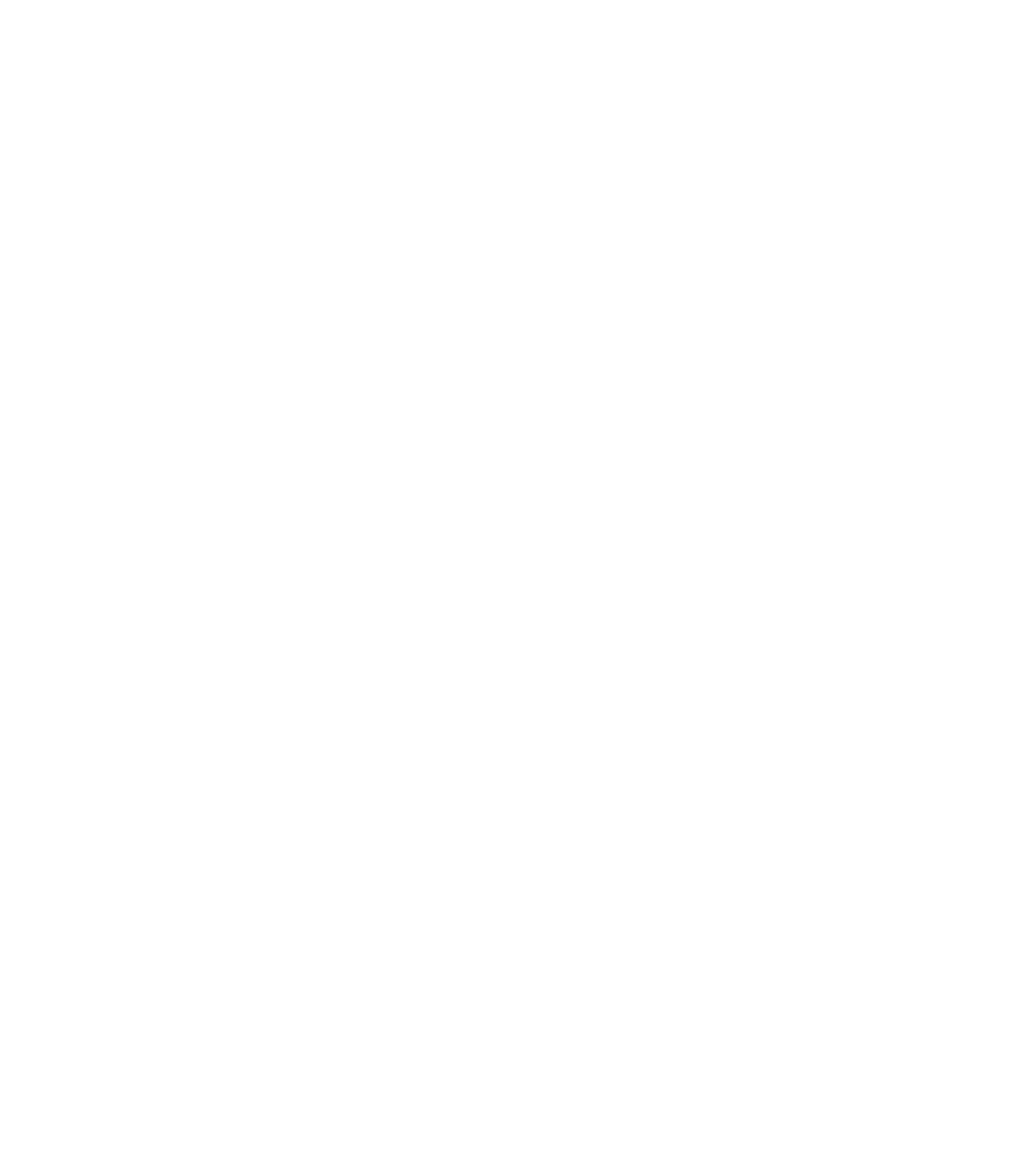
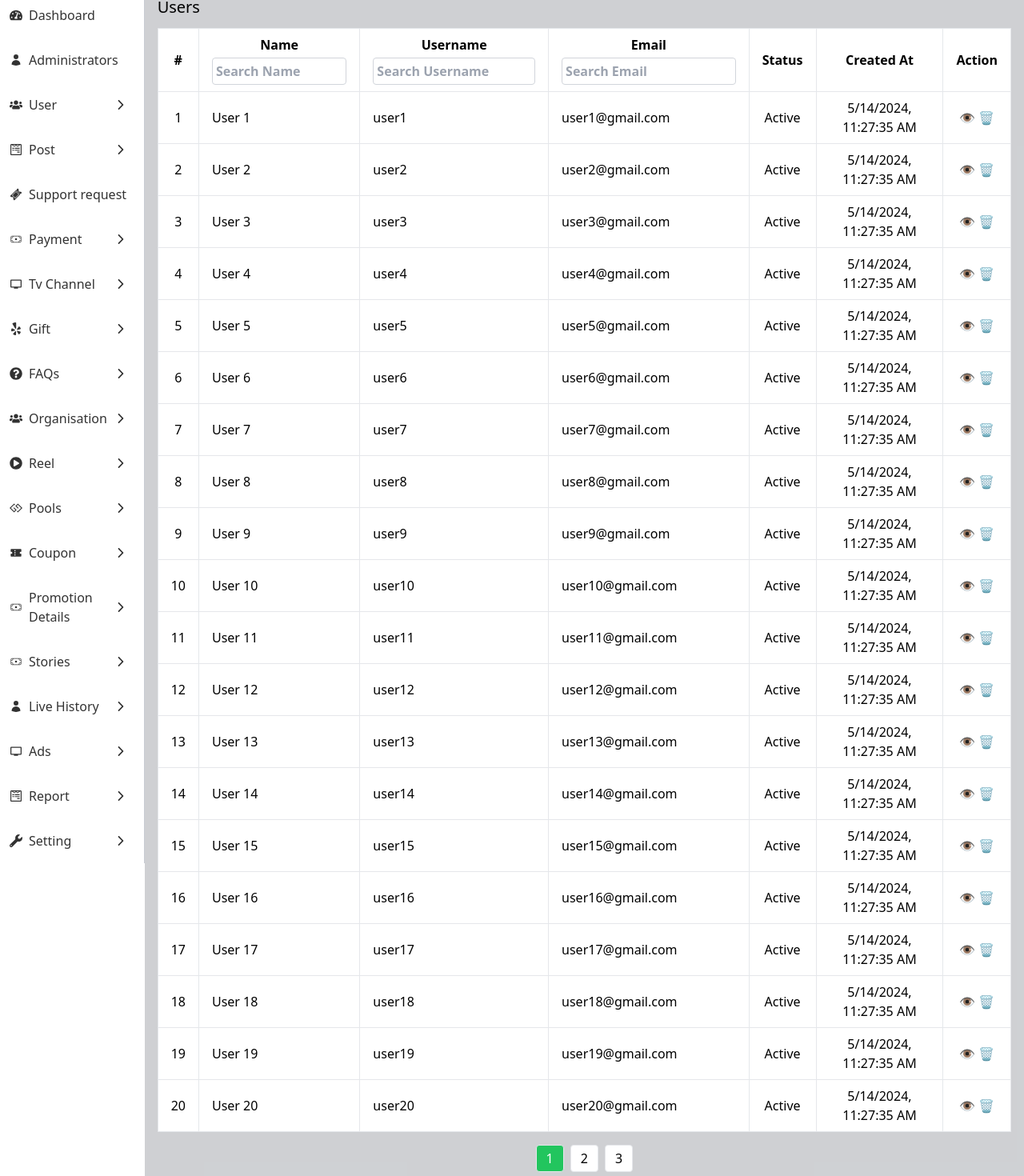
Before and after one commit to Husein8/Dashboard, a React (Vite) app: page /users in a window 1280 px wide. Before the commit this address had no page. Shown: the part 73-1543 px from the top of the page at 80% size. Before the commit the page ends 800 px from the top, so only its background shows below. Built offline with nearby package versions, Linux system fonts and the light colour scheme.

Commit message:
interests fixed and users functionlity added (searching, deleting certain user)

```diff
--- a/src/App.jsx
+++ b/src/App.jsx
@@ -7,6 +7,7 @@ import AdminSettings from "./Pages/AdminSettings";
 import ContactInfo from "./Pages/ContactInfo";
 import { AdminSettingsProvider } from "./context/AdminSettingsContext";
 import MainLayout from "./components/MainLayout";
+import Users from "./Pages/Users";
 
 const App = () => {
   const [login, setLogin] = useState(true);
@@ -21,6 +22,7 @@ const App = () => {
             <Route path="/dashboard/settings" element={<OnboardSettings />} />
             <Route path="/adminSettings" element={<AdminSettings />} />
             <Route path="/contactInfo" element={<ContactInfo />} />
+            <Route path="/users" element={<Users />} />
           </Route>
         </Routes>
       </Router>
--- a/src/Pages/AdminSettings.jsx
+++ b/src/Pages/AdminSettings.jsx
@@ -2,6 +2,7 @@ import React, { useState } from "react";
 import { useAdminSettings } from "../context/AdminSettingsContext.jsx";
 import { useNavigate } from "react-router-dom";
 import { FaArrowLeft } from "react-icons/fa";
+import { MdDelete } from "react-icons/md";
 
 const AdminSettings = () => {
   const {
@@ -147,13 +148,13 @@ const AdminSettings = () => {
         <div className="space-y-2">
           {settings.interestsList &&
             settings.interestsList.map((interest) => (
-              <div key={interest} className="flex items-center justify-between">
+              <div key={interest} className="flex items-center gap-4">
                 <span>{interest}</span>
                 <button
                   onClick={() => handleRemoveInterest(interest)}
                   className="p-1 bg-red-500 text-white rounded"
                 >
-                  X
+                  <MdDelete />
                 </button>
               </div>
             ))}
--- /dev/null
+++ b/src/Pages/Users.jsx
@@ -0,0 +1,133 @@
+import React, { useState } from "react";
+
+const generateUsers = (num) => {
+  const users = [];
+  for (let i = 1; i <= num; i++) {
+    users.push({
+      id: i,
+      name: `User ${i}`,
+      username: `user${i}`,
+      email: `user${i}@gmail.com`,
+      status: "Active",
+      createdAt: new Date().toLocaleString(),
+    });
+  }
+  return users;
+};
+
+const initialUsers = generateUsers(50);
+
+const Users = () => {
+  const [users, setUsers] = useState(initialUsers);
+  const [currentPage, setCurrentPage] = useState(1);
+  const [searchName, setSearchName] = useState("");
+  const [searchUsername, setSearchUsername] = useState("");
+  const [searchEmail, setSearchEmail] = useState("");
+  const usersPerPage = 20;
+
+  const filteredUsers = users.filter(
+    (user) =>
+      user.name.toLowerCase().includes(searchName.toLowerCase()) &&
+      user.username.toLowerCase().includes(searchUsername.toLowerCase()) &&
+      user.email.toLowerCase().includes(searchEmail.toLowerCase())
+  );
+
+  const indexOfLastUser = currentPage * usersPerPage;
+  const indexOfFirstUser = indexOfLastUser - usersPerPage;
+  const currentUsers = filteredUsers.slice(indexOfFirstUser, indexOfLastUser);
+
+  const paginate = (pageNumber) => setCurrentPage(pageNumber);
+
+  const deleteUser = (id) => {
+    setUsers(users.filter((user) => user.id !== id));
+  };
+
+  return (
+    <div className="container mx-auto p-4">
+      <h2 className="text-xl mb-3 font-medium">Users</h2>
+      <div className="overflow-x-auto">
+        <table className="min-w-full bg-white border border-gray-200">
+          <thead>
+            <tr>
+              <th className="py-2 px-4 border">#</th>
+              <th className="py-2 px-4 border">
+                Name
+                <input
+                  type="text"
+                  placeholder="Search Name"
+                  className="mt-1 p-1 border border-gray-300 rounded w-full"
+                  onChange={(e) => setSearchName(e.target.value)}
+                />
+              </th>
+              <th className="py-2 px-4 border">
+                Username
+                <input
+                  type="text"
+                  placeholder="Search Username"
+                  className="mt-1 p-1 border border-gray-300 rounded w-full"
+                  onChange={(e) => setSearchUsername(e.target.value)}
+                />
+              </th>
+              <th className="py-2 px-4 border">
+                Email
+                <input
+                  type="text"
+                  placeholder="Search Email"
+                  className="mt-1 p-1 border border-gray-300 rounded w-full"
+                  onChange={(e) => setSearchEmail(e.target.value)}
+                />
+              </th>
+              <th className="py-2 px-4 border">Status</th>
+              <th className="py-2 px-4 border">Created At</th>
+              <th className="py-2 px-4 border">Action</th>
+            </tr>
+          </thead>
+          <tbody>
+            {currentUsers.map((user, index) => (
+              <tr key={user.id} className="hover:bg-gray-100">
+                <td className="py-2 px-4 border text-center">
+                  {index + 1 + indexOfFirstUser}
+                </td>
+                <td className="py-2 px-4 border">{user.name}</td>
+                <td className="py-2 px-4 border">{user.username}</td>
+                <td className="py-2 px-4 border">{user.email}</td>
+                <td className="py-2 px-4 border text-center">{user.status}</td>
+                <td className="py-2 px-4 border text-center">
+                  {user.createdAt}
+                </td>
+                <td className="py-2 px-4 border text-center">
+                  <button className="text-blue-500 hover:underline">👁️</button>
+                  <button
+                    className="text-red-500 hover:underline ml-1"
+                    onClick={() => deleteUser(user.id)}
+                  >
+                    🗑️
+                  </button>
+                </td>
+              </tr>
+            ))}
+          </tbody>
+        </table>
+      </div>
+      <div className="flex justify-center mt-4">
+        {[...Array(Math.ceil(filteredUsers.length / usersPerPage)).keys()].map(
+          (pageNumber) => (
+            <button
+              key={pageNumber + 1}
+              onClick={() => paginate(pageNumber + 1)}
+              className={`mx-1 px-3 py-1 border rounded ${
+                currentPage === pageNumber + 1
+                  ? "bg-green-500 text-white"
+                  : "bg-white text-black"
+              }`}
+            >
+              {pageNumber + 1}
+            </button>
+          )
+        )}
+      </div>
+    </div>
+  );
+};
+
+export default Users;
--- a/src/components/Sidebar.jsx
+++ b/src/components/Sidebar.jsx
@@ -46,9 +46,9 @@ const sectionsData = [
     showContent: false,
     showArrows: true,
     items: [
-      { text: "User", icon: <FaUsers /> },
-      { text: "Users Verification", icon: <FaUsers /> },
-      { text: "User Profile Category", icon: <FaUsers /> },
+      { text: "User", icon: <FaUsers />, path: "/users" },
+      // { text: "Users Verification", icon: <FaUsers /> },
+      // { text: "User Profile Category", icon: <FaUsers /> },
     ],
   },
   {
```
